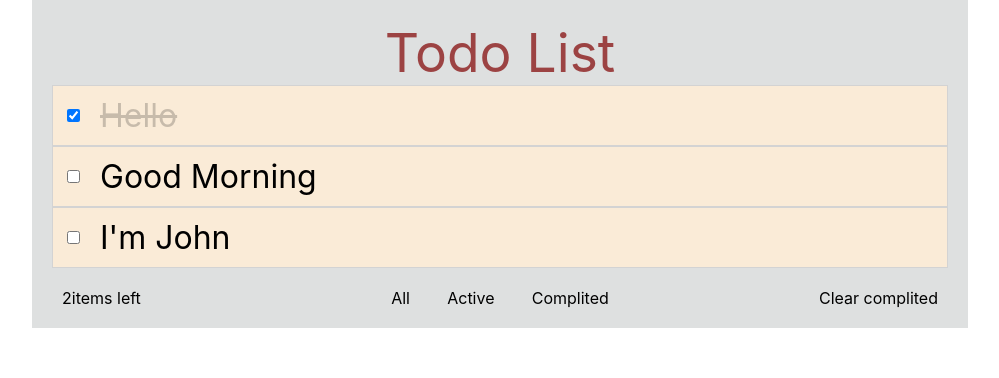
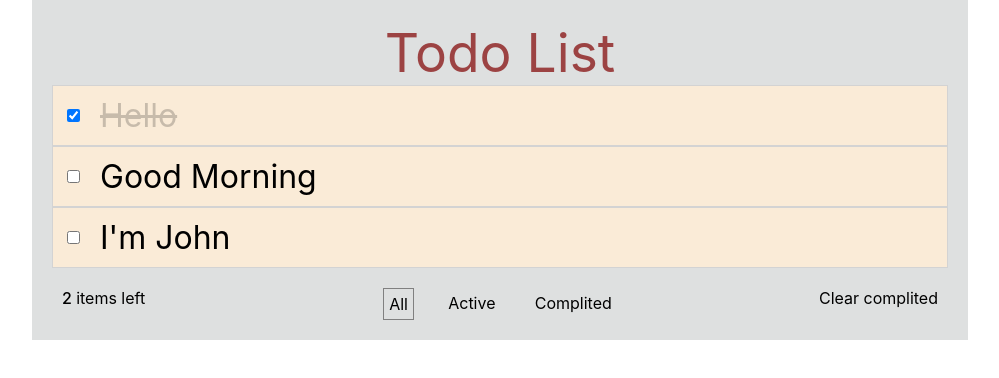
Before and after one commit to vkuznetsoff/todo-app, a React (Create React App) app: page / in a window 1280 px wide. Shown: the top 378 px of the page, without its empty margins (140-1139 px from the left). Built offline with nearby package versions, Linux system fonts and the light colour scheme.

Commit message:
Done clear complited and count

```diff
--- a/src/components/TodoList/TodoList.css
+++ b/src/components/TodoList/TodoList.css
@@ -1,9 +1,11 @@
 .todolist {
   background: #dee0e0;
   width: 70vw;
+
   display: flex;
   flex-direction: column;
-  justify-content: center;
+  justify-content: flex-start;
+  /* align-items: ; */
   padding: 20px;
 }
 
@@ -22,26 +24,39 @@
   margin-top: 20px;
   display: flex;
   flex-direction: row;
-  justify-content: space-between;
 }
 
 .bottom__leftitems {
   display: inherit;
-  flex: 1
+  flex: 1;
+}
 
+.bottom__leftitems_count {
+  font-weight: 500;
 }
 
 .bottom__groups {
   display: inherit;
   justify-content: space-evenly;
-  flex: 1
+  flex: 1;
 }
 
 .groups__item {
-  cursor: pointer
+  cursor: pointer;
+  text-align: center;
+  padding: 5px;
+}
+
+.groups__item:hover {
+  color: rgb(128, 139, 150);
 }
 
 .bottom__clear {
   flex: 1;
   text-align: right;
+  cursor: pointer;
 }
+
+.bottom__clear:hover {
+  color: rgb(128, 139, 150);
+}
--- a/src/components/TodoList/TodoList.jsx
+++ b/src/components/TodoList/TodoList.jsx
@@ -27,18 +27,7 @@ const TodoList = () => {
 
   const [group, setGroup] = useState(ALL); //active | complited | all
 
-  // const updateTodo = useCallback(
-  //   (id) => {
-  //     debugger
-  //     todos.map(todo => {
-  //       if (todo.id === id) {
-  //         return {...todo, complited: !todo.complited}
-  //       }
-  //       return todo
-  //     })
-  //   },
-  //   [todos],
-  // );
+  const activeCount = todos.filter(todo => todo.status === ACTIVE).length
 
   const updateTodo = (id) => {
     debugger;
@@ -69,8 +58,16 @@ const TodoList = () => {
     setGroup(COMPLITED)
   };
 
+  const clearComplited = () => {
+    setTodos(todos.filter(todo => todo.status !== COMPLITED))
+  }
+
   const filteredTodos = (list) =>
     group !== "all" ? list.filter((todo) => todo.status === group) : list;
+
+  const activeItemStyle = {
+    border: "0.5px solid gray"
+  }
 
   return (
     <div className="todolist">
@@ -85,23 +82,23 @@ const TodoList = () => {
       {todos ? (
         <div className="todolist__bottom">
           <div className="bottom__leftitems">
-            <div>2</div>
-            <div>items left</div>
+            <div className="bottom__leftitems_count">{activeCount}&nbsp;</div>
+            <div> items left</div>
           </div>
 
           <div className="bottom__groups">
-            <div className="groups__item" onClick={displayAll}>
+            <div className="groups__item" style={group === ALL ? activeItemStyle : undefined} onClick={displayAll}>
               All
             </div>
-            <div className="groups__item" onClick={displayActive}>
+            <div className="groups__item" style={group === ACTIVE ? activeItemStyle : undefined} onClick={displayActive}>
               Active
             </div>
-            <div className="groups__item" onClick={displayComplited}>
+            <div className="groups__item" style={group === COMPLITED ? activeItemStyle : undefined} onClick={displayComplited}>
               Complited
             </div>
           </div>
 
-          <div className="bottom__clear">Clear complited</div>
+          <div className="bottom__clear" onClick={clearComplited}>Clear complited</div>
         </div>
       ) : undefined}
     </div>
```
